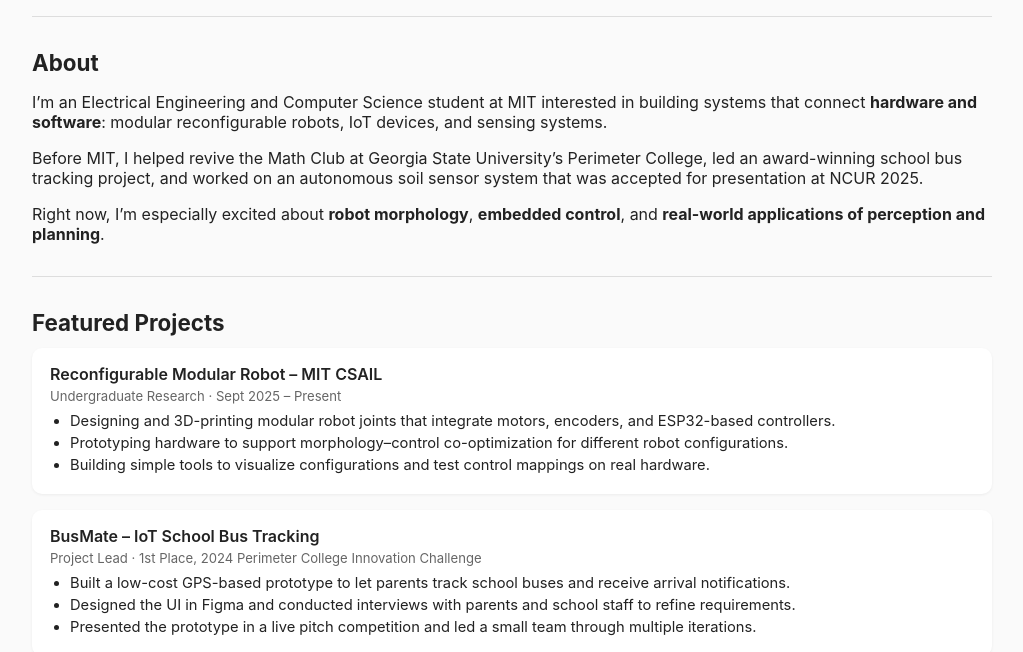
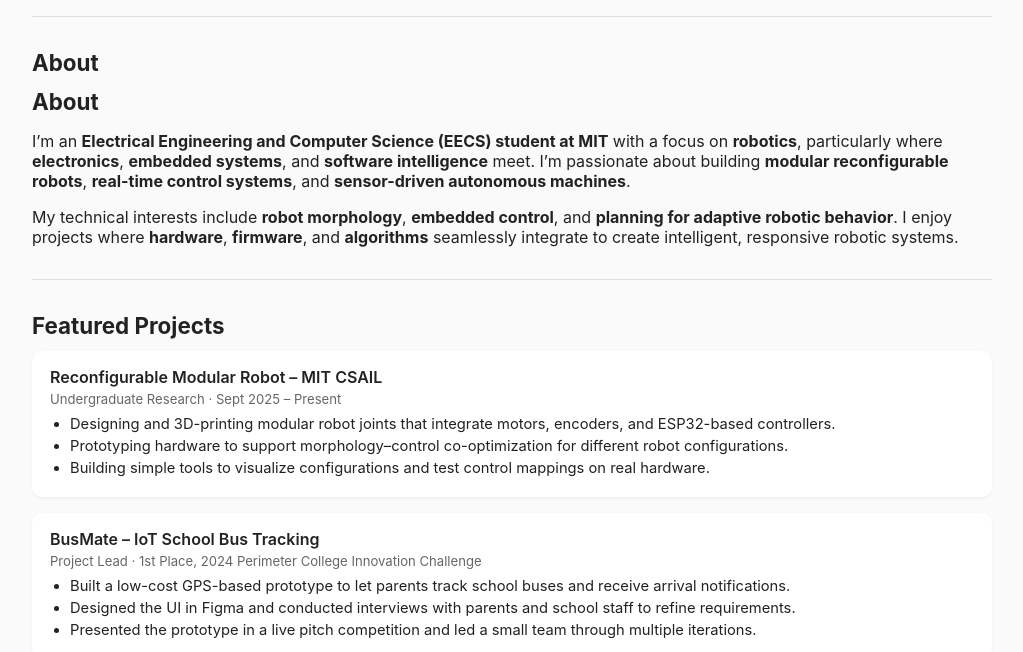
Before and after one commit to Waiyan512/portfolio, a Jekyll site: the page built from index.md, in a window 1280 px wide and 900 px high, cut to the strip 248-900 px from the top of the window. Shown: the whole strip, without its empty margins (128-1151 px from the left). Built offline with Jekyll 4.4.1, drawn with Linux system fonts in a browser that asks for light colours.

Commit message:
Update index.md

```diff
--- a/index.md
+++ b/index.md
@@ -38,11 +38,12 @@ title: "Soe Wai Yan"
 
 ## About
 
-I’m an Electrical Engineering and Computer Science student at MIT interested in building systems that connect **hardware and software**: modular reconfigurable robots, IoT devices, and sensing systems.
+## About
 
-Before MIT, I helped revive the Math Club at Georgia State University’s Perimeter College, led an award-winning school bus tracking project, and worked on an autonomous soil sensor system that was accepted for presentation at NCUR 2025.
+I’m an **Electrical Engineering and Computer Science (EECS) student at MIT** with a focus on **robotics**, particularly where **electronics**, **embedded systems**, and **software intelligence** meet. I’m passionate about building **modular reconfigurable robots**, **real-time control systems**, and **sensor-driven autonomous machines**.
 
-Right now, I’m especially excited about **robot morphology**, **embedded control**, and **real-world applications of perception and planning**.
+My technical interests include **robot morphology**, **embedded control**, and **planning for adaptive robotic behavior**. I enjoy projects where **hardware**, **firmware**, and **algorithms** seamlessly integrate to create intelligent, responsive robotic systems.
+
 
 ---
 
```
